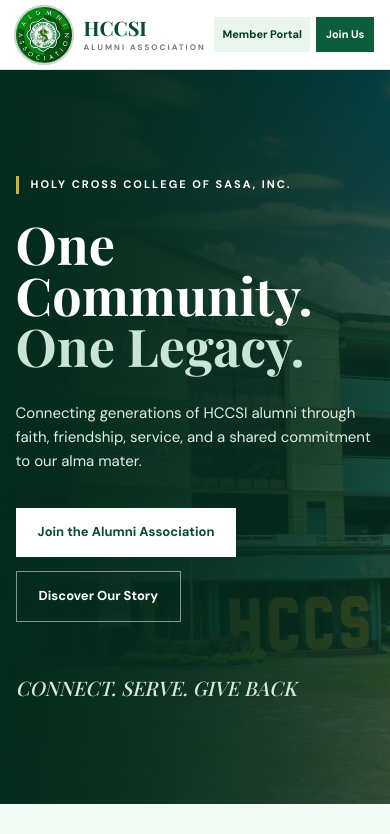
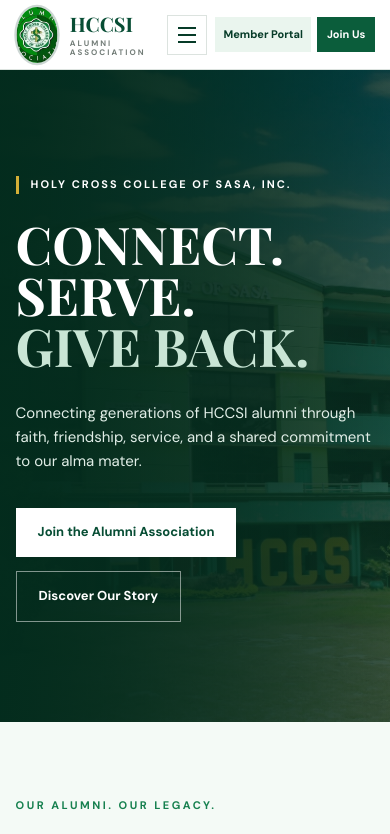
Before and after one commit to magtibay-zuriel/hccs-static-landing-page, a React (Vite) app: page / in a window 390 px wide. Shown: the top 834 px of the page. Built offline with nearby package versions, Linux system fonts and the light colour scheme.

Commit message:
Restore header navigation and update hero headline

```diff
--- a/src/App.css
+++ b/src/App.css
@@ -14,7 +14,7 @@
 .container{width:min(92%,var(--container));margin:0 auto}
 
 .navbar{height:82px;display:flex;align-items:center;background:#fff;position:sticky;top:0;z-index:100;border-bottom:1px solid var(--gray-200)}
-.nav-content{display:flex;align-items:center;justify-content:space-between}
+.nav-content{display:flex;align-items:center;justify-content:space-between;position:relative;min-height:82px}
 .brand{display:flex;align-items:center;gap:12px}
 .brand-mark{width:56px;height:56px;object-fit:cover;border-radius:50%;border:2px solid rgba(6,59,40,.2);display:block;background:#fff;padding:0;overflow:hidden;transform:scale(1.08)}
 .brand-title,.brand-subtitle{display:block;line-height:1.1}
@@ -23,6 +23,7 @@
 .nav-links{display:flex;gap:30px;align-items:center}
 .nav-links a{font-size:13px;font-weight:600;color:var(--gray-700);transition:.2s}
 .nav-links a:hover{color:var(--green-700)}
+.nav-toggle{display:none}
 .nav-actions{display:flex;align-items:center;gap:10px}
 .nav-button{background:var(--green-700);color:#fff;padding:11px 20px;font-size:13px;font-weight:700;transition:.2s;white-space:nowrap}
 .nav-button:hover{background:var(--green-900)}
@@ -40,8 +41,6 @@
 .button{display:inline-flex;align-items:center;justify-content:center;padding:14px 22px;font-size:13px;font-weight:700;transition:.2s}
 .button-primary{background:#fff;color:var(--green-800)} .button-primary:hover{background:var(--green-100)}
 .button-outline{border:1px solid rgba(255,255,255,.5);color:#fff}.button-outline:hover{background:rgba(255,255,255,.1)}
-.hero-tagline{margin-top:80px;font-family:"Playfair Display",serif;font-size:20px;font-style:italic;color:#d8e8df}
-
 .section{padding:110px 0}
 .section-label{display:block;color:var(--green-600);font-size:11px;font-weight:800;letter-spacing:2.5px;margin-bottom:15px}
 .section h2{font-family:"Playfair Display",serif;font-size:clamp(38px,5vw,58px);line-height:1.1}
@@ -126,13 +125,20 @@
 .footer-bottom{border-top:1px solid rgba(255,255,255,.1);padding:25px 0;display:flex;justify-content:space-between;color:#668074;font-size:11px}
 
 @media(max-width:950px){
-  .nav-links{display:none}.intro-grid{grid-template-columns:1fr}
+  .nav-content{gap:16px}
+  .nav-links{display:none;position:absolute;top:100%;left:0;right:0;flex-direction:column;align-items:stretch;gap:0;padding:8px 4%;background:#fff;border-top:1px solid var(--gray-200);box-shadow:0 14px 24px rgba(6,59,40,.12)}
+  .nav-links-open{display:flex}
+  .nav-links a{padding:12px 0;border-bottom:1px solid var(--gray-100)}
+  .nav-links a:last-child{border-bottom:none}
+  .nav-toggle{display:flex;flex:0 0 40px;width:40px;height:40px;align-items:center;justify-content:center;flex-direction:column;gap:5px;border:1px solid var(--gray-200);background:#fff;color:var(--green-900);cursor:pointer}
+  .nav-toggle span{display:block;width:18px;height:2px;background:currentColor}
+  .intro-grid{grid-template-columns:1fr}
   .stories-grid,.events-grid,.contact-grid{grid-template-columns:1fr 1fr}.achievement-grid{grid-template-columns:1fr 1fr}
   .footer-grid{grid-template-columns:1fr 1fr}
 }
 @media(max-width:650px){
-  .navbar{height:70px}.nav-actions{gap:6px}.nav-button{padding:9px 10px;font-size:11px}.nav-button-portal{padding:9px 8px}.hero{min-height:650px}.hero h1{font-size:52px}.hero p{font-size:15px}
-  .hero-tagline{margin-top:50px}.section{padding:75px 0}.values-card{padding:25px}.stats-grid{grid-template-columns:1fr 1fr}
+  .navbar{height:70px}.nav-content{min-height:70px;gap:8px}.nav-actions{gap:6px}.nav-button{padding:9px 10px;font-size:11px}.nav-button-portal{padding:9px 8px}.hero{min-height:650px}.hero h1{font-size:52px}.hero p{font-size:15px}
+  .section{padding:75px 0}.values-card{padding:25px}.stats-grid{grid-template-columns:1fr 1fr}
   .stat{border-bottom:1px solid rgba(255,255,255,.2)}.stat:nth-child(even){border-right:none}
   .section-heading{display:block}.section-heading p{margin-top:20px}
   .stories-grid,.events-grid,.achievement-grid,.contact-grid{grid-template-columns:1fr}.story-image{height:300px}
--- a/src/App.tsx
+++ b/src/App.tsx
@@ -1,3 +1,4 @@
+import { useState } from "react";
 import "./App.css";
 import campusImage from "./assets/hccs-campus.jpg";
 import logoImage from "./assets/hccs-logo2.png";
@@ -57,6 +58,8 @@
 ];
 
 function App() {
+  const [isNavigationOpen, setIsNavigationOpen] = useState(false);
+
   return (
     <div className="app">
       <header className="navbar">
@@ -69,14 +72,30 @@
             </div>
           </a>
 
-          <nav className="nav-links">
-            <a href="#home">Home</a>
-            <a href="#about">About</a>
-            <a href="#stories">Alumni Stories</a>
-            <a href="#events">Events</a>
-            <a href="#legacy">Our Legacy</a>
-            <a href="#contact">Contact</a>
+          <nav
+            id="site-navigation"
+            className={`nav-links${isNavigationOpen ? " nav-links-open" : ""}`}
+          >
+            <a href="#home" onClick={() => setIsNavigationOpen(false)}>Home</a>
+            <a href="#about" onClick={() => setIsNavigationOpen(false)}>About</a>
+            <a href="#stories" onClick={() => setIsNavigationOpen(false)}>Alumni Stories</a>
+            <a href="#events" onClick={() => setIsNavigationOpen(false)}>Events</a>
+            <a href="#legacy" onClick={() => setIsNavigationOpen(false)}>Our Legacy</a>
+            <a href="#contact" onClick={() => setIsNavigationOpen(false)}>Contact</a>
           </nav>
+
+          <button
+            type="button"
+            className="nav-toggle"
+            aria-label={isNavigationOpen ? "Close navigation" : "Open navigation"}
+            aria-expanded={isNavigationOpen}
+            aria-controls="site-navigation"
+            onClick={() => setIsNavigationOpen((isOpen) => !isOpen)}
+          >
+            <span />
+            <span />
+            <span />
+          </button>
 
           <div className="nav-actions">
             <a href="#member-page" className="nav-button nav-button-portal">Member Portal</a>
@@ -95,9 +114,9 @@
           <div className="container hero-content">
             <div className="hero-badge">HOLY CROSS COLLEGE OF SASA, INC.</div>
             <h1>
-              One Community.
+              CONNECT. SERVE.
               <br />
-              <span>One Legacy.</span>
+              <span>GIVE BACK.</span>
             </h1>
             <p>
               Connecting generations of HCCSI alumni through faith, friendship,
@@ -110,9 +129,6 @@
               <a href="#about" className="button button-outline">
                 Discover Our Story
               </a>
-            </div>
-            <div className="hero-tagline">
-              CONNECT. SERVE. GIVE BACK
             </div>
           </div>
         </section>
```
